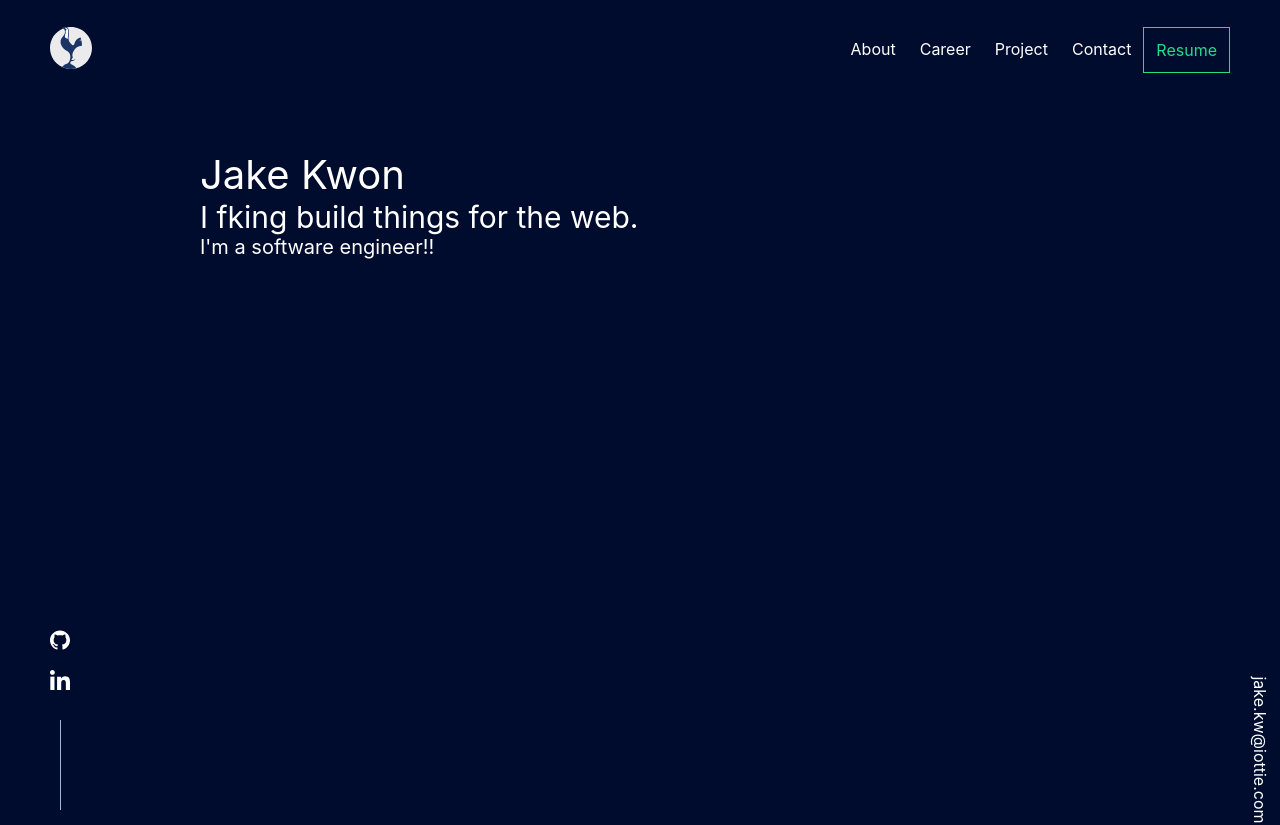
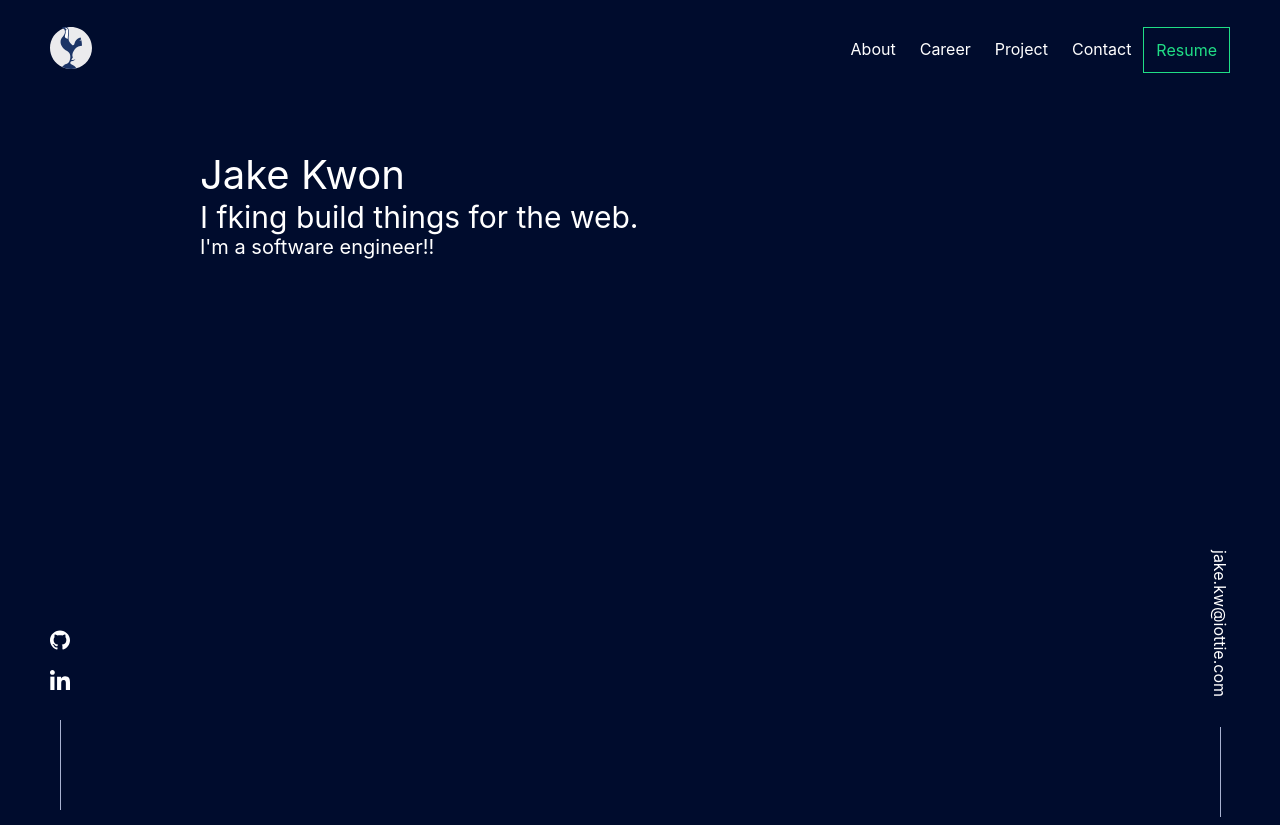
Before and after one commit to FoxeyesJK/Portfolio, a React (Create React App) app: page / in a window 1280 px wide. Shown: the top 825 px of the page. Built offline with nearby package versions, Linux system fonts and the light colour scheme; the HTML template or start-up script is replaced by a standard one.

Commit message:
Add right-side design

```diff
--- a/src/App.styles.jsx
+++ b/src/App.styles.jsx
@@ -36,10 +36,9 @@ export const SiderLeftContainer = styled.div`
 `;
 
 export const SiderRightContainer = styled.div`
-  transform: rotate(90deg);
   position: fixed;
   width: 40px;
-  height: 100px;
+  height: 280px;
   left: auto;
   bottom: 0;
   right: 40px;
--- a/src/sections/sider-right/sider-right.components.jsx
+++ b/src/sections/sider-right/sider-right.components.jsx
@@ -8,7 +8,7 @@ import {
 const SiderRight = () => {
     return (
         <SiderRightContainer>
-            <Link href="jake.kw@iottie.com">jake.kw@iottie.com</Link>
+            <Link href="mailto:jake.kw@iottie.com">jake.kw@iottie.com</Link>
         </SiderRightContainer>
     )
 }
--- a/src/sections/sider-right/sider-right.styles.jsx
+++ b/src/sections/sider-right/sider-right.styles.jsx
@@ -6,6 +6,15 @@ export const SiderRightContainer = styled.ul`
     align-items: center;
     padding: 0;
     margin: 0;
+
+    &::after {
+        content: "";
+        display: block;
+        width: 1px;
+        height: 90px;
+        background-color: rgb(168, 178, 209);
+        margin: 0 auto;
+    }
 `
 
 export const IconContainer = styled.ul`
@@ -13,5 +22,7 @@ export const IconContainer = styled.ul`
 `
 
 export const Link = styled.a`
-
+    writing-mode: vertical-rl;
+    padding: 10px;
+    margin: 20px auto;
 `
```
